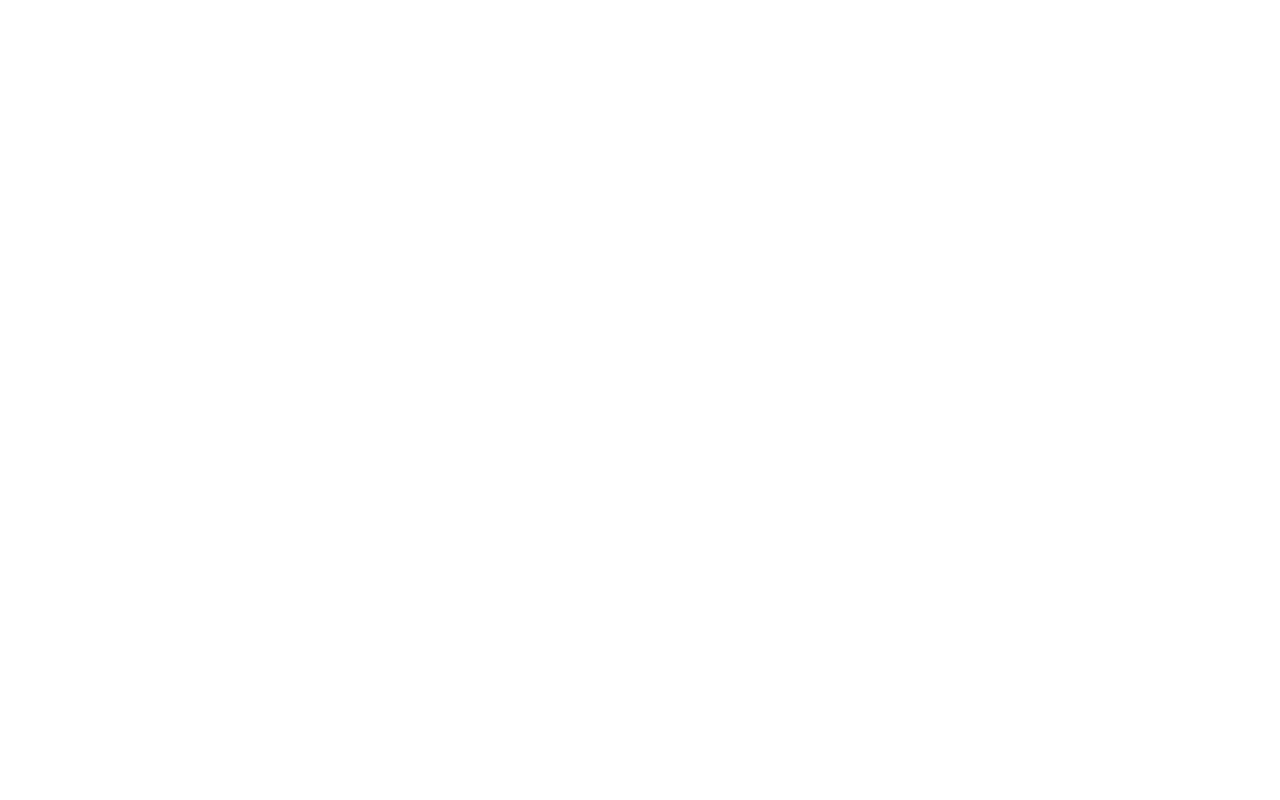
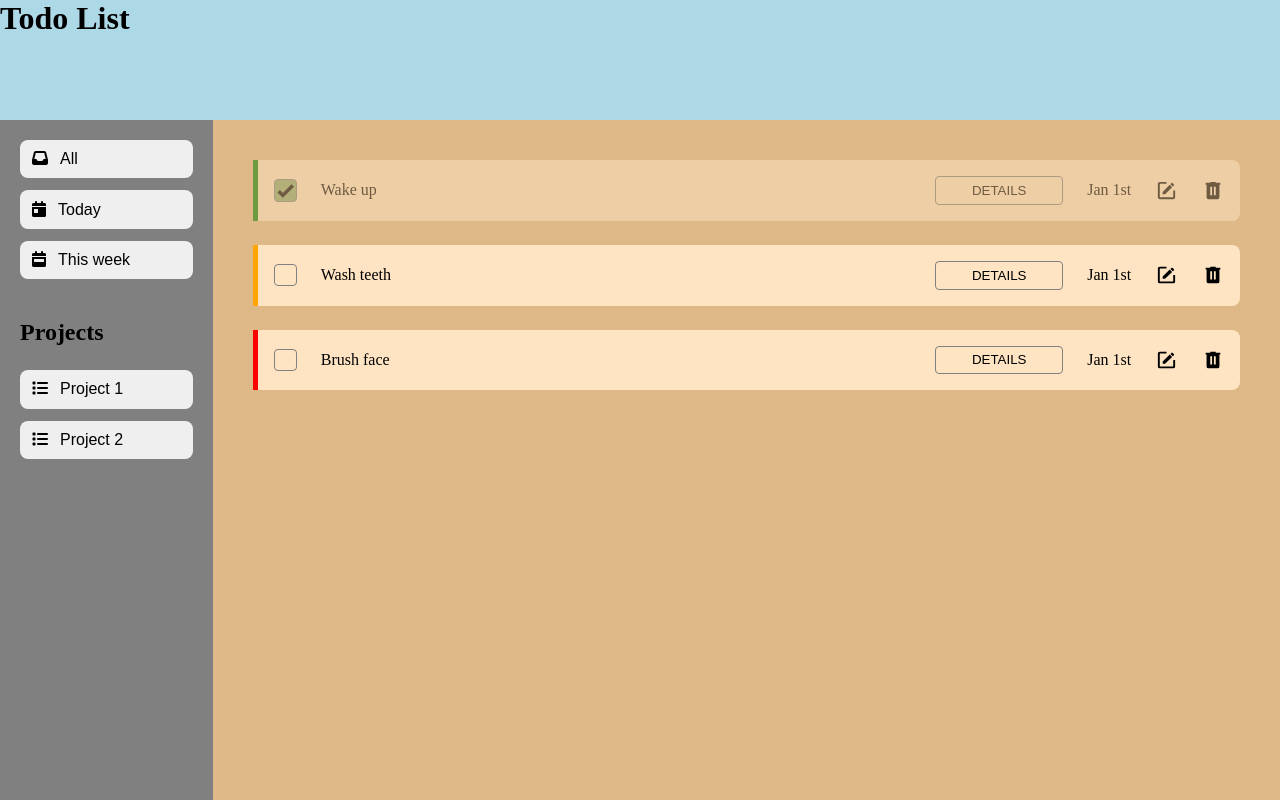
Before and after one commit to molnar-david/odin-todo-list, a website built with webpack: page dist/index.html in a window 1280 px wide. Built offline with nearby package versions, Linux system fonts and the light colour scheme.

Commit message:
Finish basic layout with non-final colours

```diff
--- a/dist/index.html
+++ b/dist/index.html
@@ -4,9 +4,51 @@
     <meta charset="UTF-8">
     <meta name="viewport" content="width=device-width, initial-scale=1.0">
     <title>Odin Todo List</title>
+    <link rel="stylesheet" href="styles.css">
+    <link rel="stylesheet" href="https://cdnjs.cloudflare.com/ajax/libs/font-awesome/6.5.1/css/all.min.css" integrity="sha512-DTOQO9RWCH3ppGqcWaEA1BIZOC6xxalwEsw9c2QQeAIftl+Vegovlnee1c9QX4TctnWMn13TZye+giMm8e2LwA==" crossorigin="anonymous" referrerpolicy="no-referrer" />
     <script src="main.js" defer></script>
 </head>
 <body>
-
+    <div id="site-container">
+        <h1 id="header">Todo List</h1>
+        <nav id="sidebar">
+            <div class="btn-container">
+                <button id="all-btn" class="base-btn"><i class="fa-solid fa-inbox"></i>All</button>
+                <button id="today-btn" class="base-btn"><i class="fa-solid fa-calendar-day"></i>Today</button>
+                <button id="week-btn" class="base-btn"><i class="fa-solid fa-calendar-week"></i>This week</button>
+            </div>
+            <h2>Projects</h2>
+            <div class="btn-container">
+                <button class="project-btn"><i class="fa-solid fa-list"></i>Project 1</button>
+                <button class="project-btn"><i class="fa-solid fa-list"></i>Project 2</button>
+            </div>
+        </nav>
+        <ul id="content">
+            <li class="todo priority-low checked">
+                <button class="todo-checkbox-btn"></button>
+                <div class="todo-title">Wake up</div>
+                <button class="todo-details-btn">DETAILS</button>
+                <div class="todo-duedate">Jan 1st</div>
+                <button class="todo-edit-btn"></button>
+                <button class="todo-delete-btn"></button>
+            </li>
+            <li class="todo priority-med">
+                <button class="todo-checkbox-btn"></button>
+                <div class="todo-title">Wash teeth</div>
+                <button class="todo-details-btn">DETAILS</button>
+                <div class="todo-duedate">Jan 1st</div>
+                <button class="todo-edit-btn"></button>
+                <button class="todo-delete-btn"></button>
+            </li>
+            <li class="todo priority-high">
+                <button class="todo-checkbox-btn"></button>
+                <div class="todo-title">Brush face</div>
+                <button class="todo-details-btn">DETAILS</button>
+                <div class="todo-duedate">Jan 1st</div>
+                <button class="todo-edit-btn"></button>
+                <button class="todo-delete-btn"></button>
+            </li>
+        </ul>
+    </div>
 </body>
 </html>
--- /dev/null
+++ b/dist/styles.css
@@ -0,0 +1,138 @@
+* {
+    box-sizing: border-box;
+    margin: 0;
+    padding: 0;
+}
+
+button {
+    cursor: pointer;
+}
+
+#site-container {
+    display: grid;
+    grid-template: 120px auto / 1fr 5fr;
+    width: 100vw;
+    height: 100vh;
+}
+
+#header {
+    background-color: lightblue;
+    grid-column: 1 / -1;
+}
+
+#sidebar {
+    background-color: grey;
+    padding: 20px;
+}
+
+.btn-container {
+    display: flex;
+    flex-direction: column;
+    gap: 12px;
+}
+
+.btn-container > button {
+    height: 2.4rem;
+    text-align: left;
+    padding-left: 12px;
+    border: none;
+    border-radius: 8px;
+    font-size: 1rem;
+}
+
+button > i {
+    padding-right: 12px;
+}
+
+#sidebar > h2 {
+    padding: 40px 0 24px;
+}
+
+#content {
+    background-color: burlywood;
+    display: flex;
+    flex-direction: column;
+    padding: 40px;
+    gap: 24px;
+}
+
+.todo {
+    display: flex;
+    flex-direction: row;
+    align-items: center;
+    background-color: bisque;
+    padding: 16px;
+    gap: 24px;
+    border-radius: 0 8px 8px 0;
+    cursor: pointer;
+}
+
+.todo-checkbox-btn,
+.todo-edit-btn,
+.todo-delete-btn,
+.todo-details-btn {
+    border: none;
+    background-color: inherit;
+}
+
+.todo-checkbox-btn,
+.todo-edit-btn,
+.todo-delete-btn {
+    width: 1.4rem;
+    height: 1.4rem;
+}
+
+.todo-checkbox-btn,
+.todo-details-btn {
+    border: 1px solid grey;
+}
+
+.todo.checked {
+    opacity: 0.5;
+}
+
+.todo.checked > .todo-checkbox-btn {
+    background-color: #87A96B;
+    background-image: url("./assets/check-bold.svg");
+}
+
+.todo:hover {
+    background-color: rgb(255, 213, 161);
+}
+
+.todo.priority-low {
+    border-left: 5px solid green;
+}
+
+.todo.priority-med {
+    border-left: 5px solid orange;
+}
+
+.todo.priority-high {
+    border-left: 5px solid red;
+}
+
+.todo-title {
+    margin-right: auto;
+}
+
+.todo-details-btn {
+    width: 8rem;
+    height: 1.8rem;
+}
+
+.todo-edit-btn {
+    background-image: url("./assets/square-edit-outline.svg");
+}
+
+.todo-delete-btn {
+    background-image: url("./assets/trash-can.svg");
+}
+
+.todo > button {
+    border-radius: 4px;
+}
+
+.todo > button:hover {
+    filter: brightness(0.8)
+}
```
Also changed, not shown: dist/assets/check-bold.svg (added), dist/assets/square-edit-outline.svg (added), dist/assets/trash-can.svg (added).
